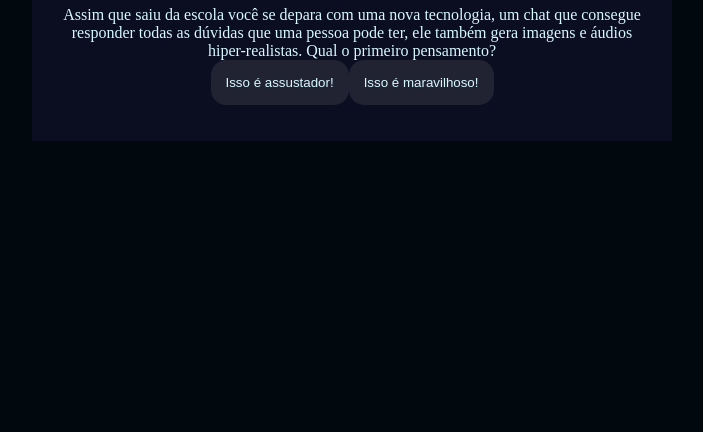
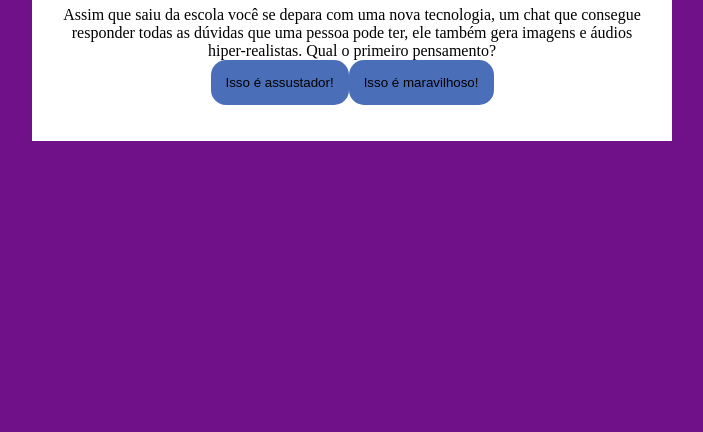
Before and after one commit to LyziBabaler/quantos-anos-encontrara-o-amor-verdadeiro, a plain HTML site: page index.html in a window 1280 px wide. Shown: the part 384-816 px from the top of the page, without its empty margins (288-991 px from the left). Drawn offline with Linux system fonts and the light colour scheme.

Commit message:
Update style.css

```diff
--- a/style.css
+++ b/style.css
@@ -1,9 +1,10 @@
+
 :root{
-    --cor-fundo: #01080E ;
-    --cor-principal: #0B0D20 ;
-    --cor-secundaria: #212333;
-    --cor-destaque: #2BDEFD;
-    --cor-texto: #D7F9FF;
+    --cor-fundo: #71118a ;
+    --cor-principal: #ffffff ;
+    --cor-secundaria: #4b6eb9;
+    --cor-destaque: #ffd001;
+    --cor-texto: #000000;
 
 }
 
```
